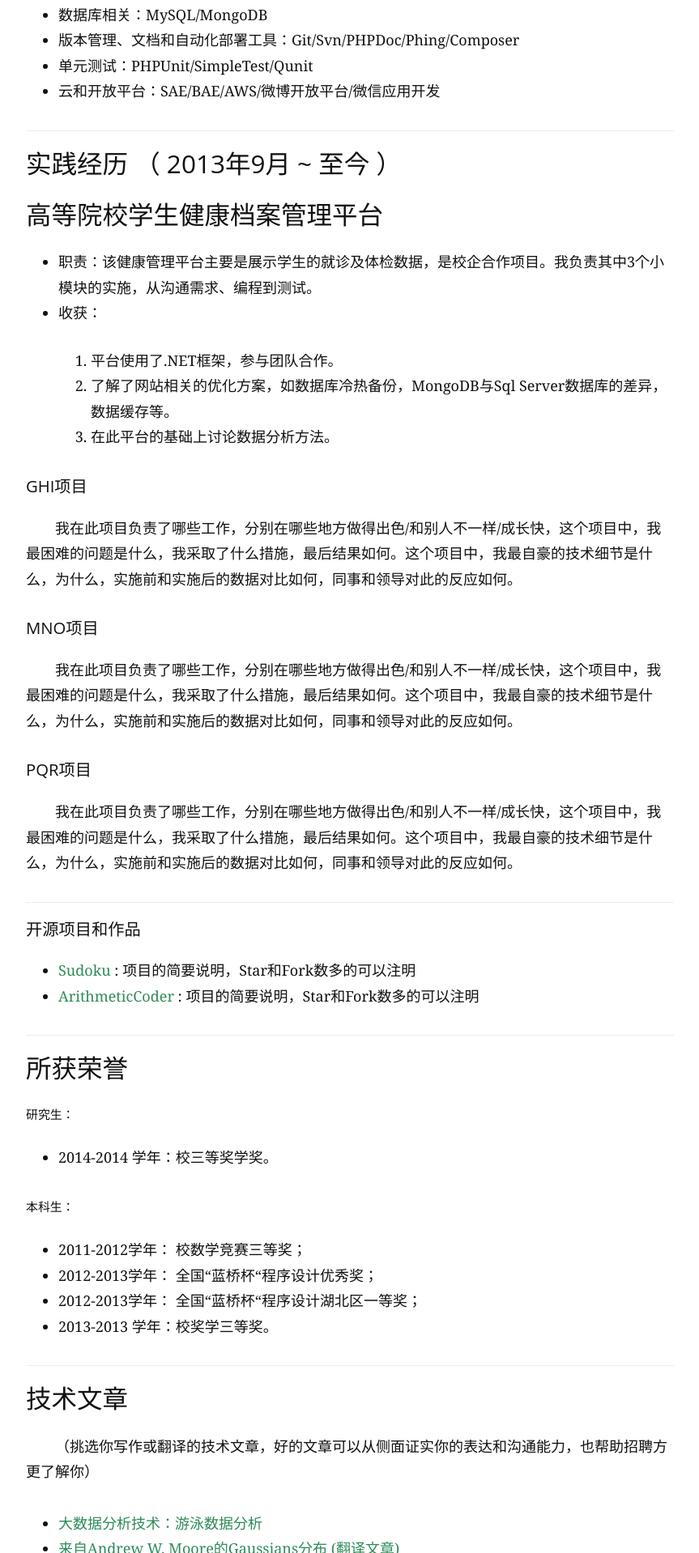
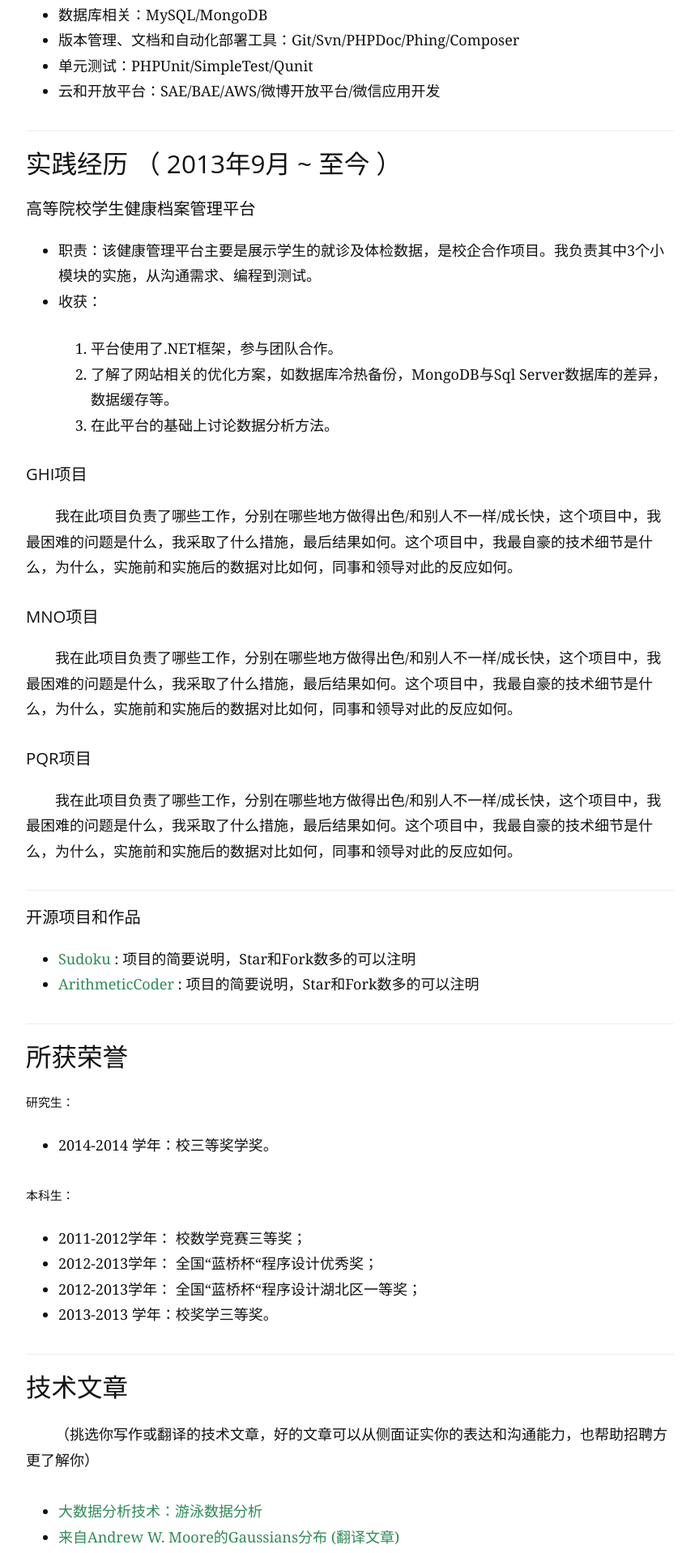
Before and after one commit to JunFuXu/JunFuXu.github.io, a Jekyll site: the page built from resume.md, in a window 1280 px wide. Shown: the part 902-2820 px from the top of the page at 81% size, without its empty margins (208-1071 px from the left). Built offline with Jekyll 4.4.1, drawn with Linux system fonts in a browser that asks for light colours; Markdown is read by kramdown in place of the engine named in the settings.

```diff
--- a/resume.md
+++ b/resume.md
@@ -50,7 +50,7 @@ p{
 
 ### 实践经历 （ 2013年9月 ~ 至今 ）
 
-### 高等院校学生健康档案管理平台
+#### 高等院校学生健康档案管理平台
  * 职责：该健康管理平台主要是展示学生的就诊及体检数据，是校企合作项目。我负责其中3个小模块的实施，从沟通需求、编程到测试。
  * 收获：
    1. 平台使用了.NET框架，参与团队合作。
```
